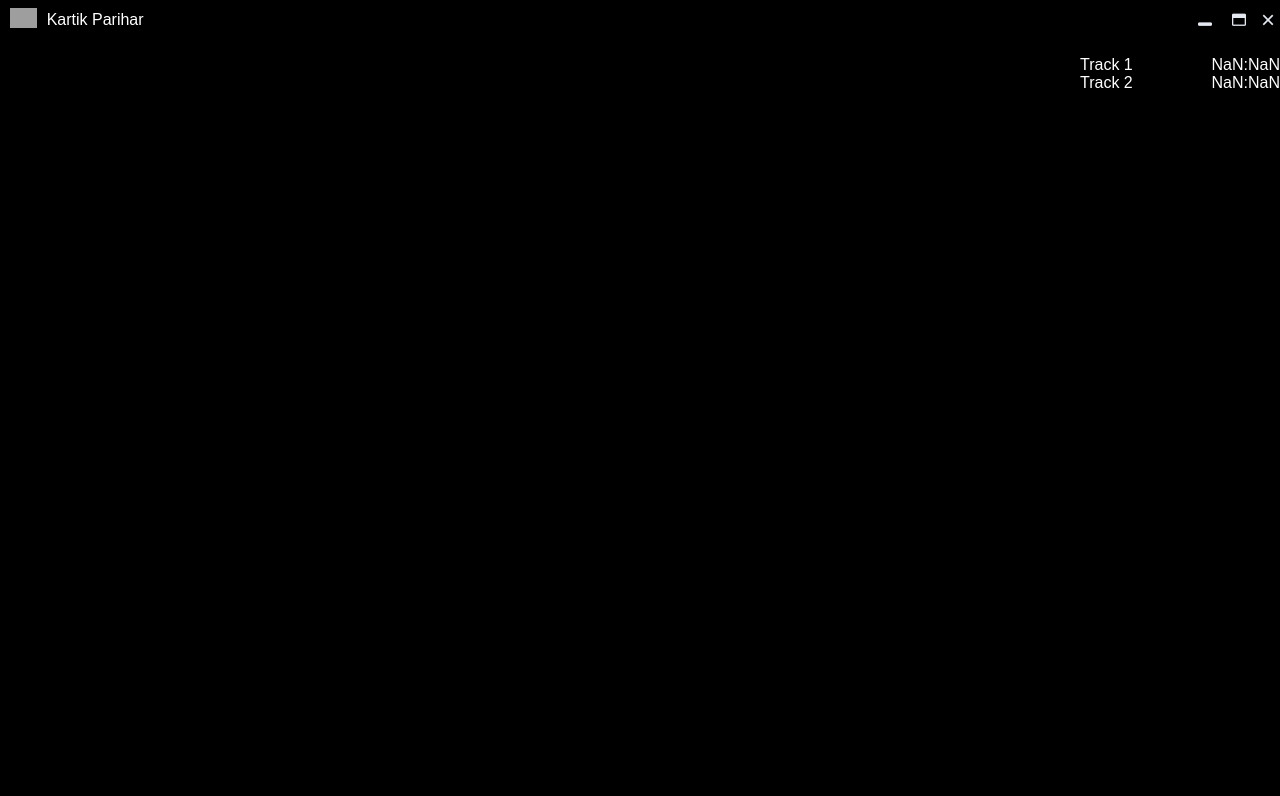
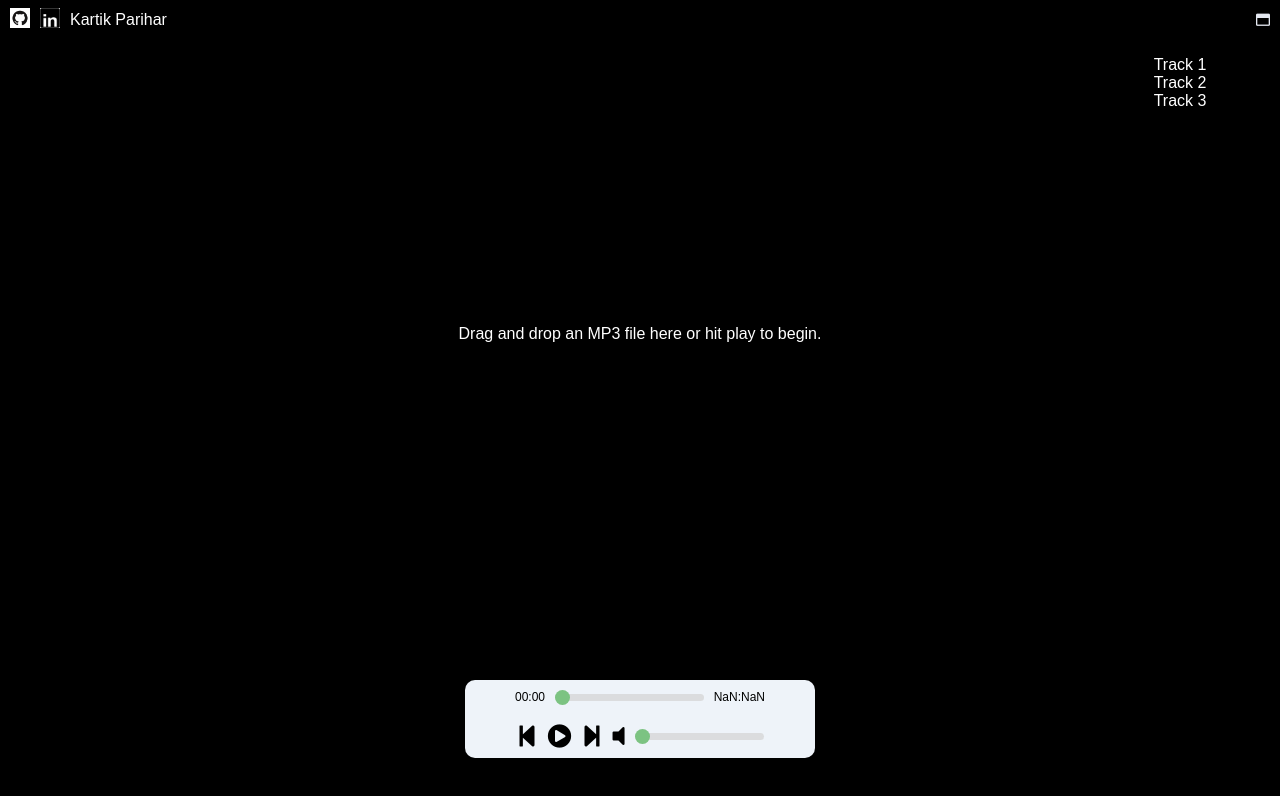
Before and after one commit to kartikvips/ftl, a plain HTML site: page wmp/index.html in a window 1280 px wide. Both pictures are taken after a click on the icon 591 px from the left and 736 px from the top of the page. Drawn offline with Linux system fonts and the light colour scheme; grey boxes are pictures that could not be loaded.

Commit message:
add permanent images

```diff
--- a/wmp/audio.css
+++ b/wmp/audio.css
@@ -160,8 +160,12 @@
     list-style: none;
     display: flex;
     padding: none;
-    justify-content: space-between;
+    justify-content: center;
 }
 .nameSong{
     padding: 0;
 }
+
+.nameSong:hover{
+    background: gray;
+}
--- a/wmp/audio.js
+++ b/wmp/audio.js
@@ -1,5 +1,5 @@
 
-let songs = ["song1.mp3", "song2.mp3"];
+let songs = ["song1.mp3", "song3.mp3", "song4.mp3"];
 
 // let songTitle = document.getElementById('songTitle');
 let songSlider = document.getElementById('songSlider');
@@ -14,6 +14,8 @@ let playButton = document.getElementById('playButton');
 let header = document.getElementById('header');
 let dragDrop = document.getElementById('dragDrop');
 let playlist = document.getElementById('playlist');
+
+
 
 let canvas, ctx, source, context, analyser, fbc_array, bars, bar_x, bar_width, bar_height;
 
@@ -98,12 +100,21 @@ function generatePlaylist() {
         songName.appendChild(document.createTextNode(`Track ${i+1}`));
         // debugger;
         timer.appendChild(document.createTextNode(convertTime(Math.floor(iterSong.duration))));
-        debugger;
+        // debugger;
         ul.appendChild(songName);
-        ul.appendChild(timer);
+        // ul.appendChild(timer);
+        ul.addEventListener('click',() => playSong(i));
         ul.className='nameSong';
+
         playlist.appendChild(ul);
     }
+}
+
+function playSong(idx){
+    currentSong = idx;
+    loadSong();
+    hide();
+    song.play();
 }
 
 function convertTime (secs) {
@@ -143,11 +154,16 @@ function playOrPause(){
 function hide(){
     audioBox.style.visibility = "hidden";
     dragDrop.style.visibility = "hidden";
+    playlist.style.visibility = "hidden";
+    header.style.visibility = "visible";
 }
 
 function reveal(){
     audioBox.style.visibility = "visible";
     dragDrop.style.visibility = "visible";
+    playlist.style.visibility = "visible";
+    header.style.visibility = "visible";
+
 }
 
 
@@ -195,12 +211,19 @@ function adjustVolume(){
     song.volume = volumeSlider.value;
 }
 
+let vol = 0;
+
 function mute(){
+
     if (song.volume === 0) {
+        song.volume = vol;
+        volumeSlider.value = vol;
+    } else {
+        vol = volumeSlider.value;
+        song.volume = 0;
+        volumeSlider.value = 0;
 
     }
-    song.volume = 0;
-    volumeSlider.value = 0;
 }
 
 function initMp3Player() {
@@ -268,3 +291,9 @@ function frameLooper() {
     // ctx.strokeStyle = `rgba(255, 0, 0)`;
     // ctx.stroke();
 }
+
+function fullScreen(){
+    hide();
+    document.body.webkitRequestFullScreen();
+    header.style.visibility = "hidden";
+}
--- a/wmp/index.html
+++ b/wmp/index.html
@@ -17,22 +17,22 @@
     <div class = 'main'>
         <div class = 'header' id = 'header'>
             <div class ='left-header'>
-            <!-- <a href="https://github.com/kartikvips"> <img class='wmp-logo' src="http://www.iconsplace.com/icons/preview/white/github-256.png"></a> -->
+            <a href="https://github.com/kartikvips"> <img class='wmp-logo' src="player/GitHub.png"></a>
             <a href="https://www.linkedin.com/in/kartik-parihar-b90b3051/">
-            <img class='wmp-logo' src="https://encrypted-tbn0.gstatic.com/images?q=tbn:ANd9GcQGVbzHIBv541kretucTYe40YeKot1s6sOgVxwzI0V5fDKP-XtC">
+            <img class='wmp-logo' src="player/linkedin.png">
             </a>
                 <p>Kartik Parihar</p>
             </div>
             <div class = 'right-header'>
-                <div class= 'minimize'>
+                <!-- <div class= 'minimize'>
                     <i class="fas fa-window-minimize"></i>
+                </div> -->
+                <div class= 'maximize'>
+                    <i onclick="fullScreen();" class="far fa-window-maximize"></i>
                 </div>
-                <div class= 'maximize'>
-                    <i onclick="document.body.webkitRequestFullScreen();" class="far fa-window-maximize"></i>
-                </div>
-                <div class= 'close'>
+                <!-- <div class= 'close'>
                     &times;
-                </div>
+                </div> -->
             </div>
 
         </div>
```
Also changed, not shown: wmp/player/37107901_10156505566144803_932611449216303104_n.jpg (added), wmp/player/GitHub 2.png (added), wmp/player/GitHub.png (added), wmp/player/linkedin.png (added), 2 other files.
